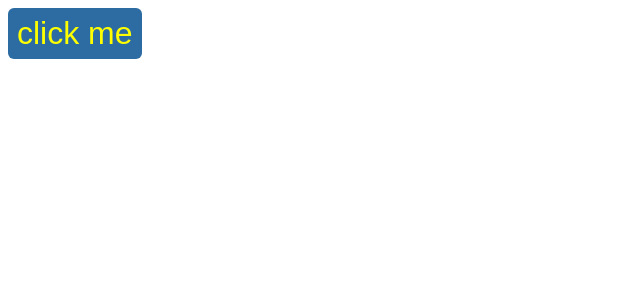
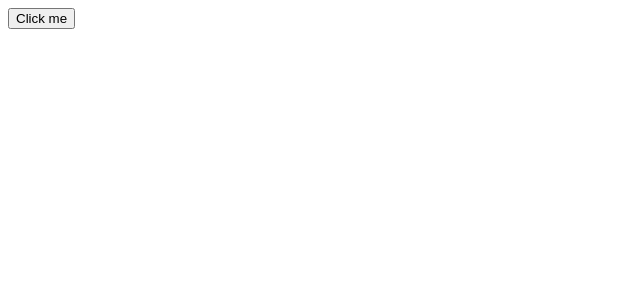
Before and after one commit to avinashpitti/react-projects, a React (Vite) app in the folder my-react-app/: page / in a window 1280 px wide. Shown: the top 300 px of the page, without its empty margins (0-640 px from the left). Built offline with nearby package versions, Linux system fonts and the light colour scheme.

Commit message:
onclick event

```diff
--- a/my-react-app/src/Button.jsx
+++ b/my-react-app/src/Button.jsx
@@ -1,11 +1,18 @@
 function Button(){
-    const handleClick=()=>console.log("ouch!");
 
-    const handleClick2=(name)=>console.log('${name} stop clicking me')
+    let count=0;
 
-    return(
-        <button onClick={()=>handleClick2("Bro")} className="avi">click me  </button>
-    );
+    const handleClick=(name)=>{
+        if(count<3){
+            count++;
+            console.log(`${name} you clicked me ${count} time/s`);
+        }
+        else{
+            console.log(`${name} stop clicking me!`);
+        }
+    };
+
+    return (<button onClick={()=>handleClick("Bro")}>Click me</button>);
 }
 
 export default Button
```
